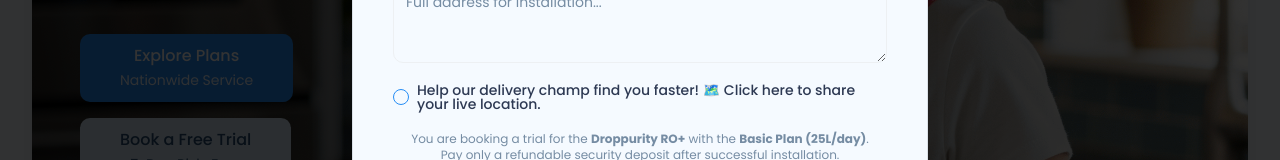
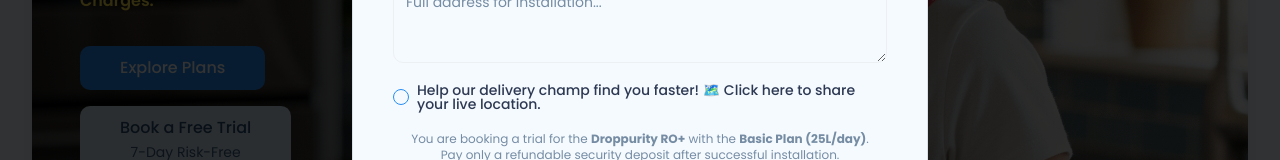
Before and after one commit to droppurity/web, a Next.js app: page / in a window 1280 px wide. Shown: the part 454-614 px from the top of the page. Built offline with nearby package versions, Linux system fonts and the light colour scheme; no server answers.

Commit message:
REMOVE TEXT NATIONAWIDE SERVISE  (_for element span_)

```diff
--- a/src/app/page.tsx
+++ b/src/app/page.tsx
@@ -194,9 +194,6 @@ export default function HomePage() {
                     <Link href="/plans">
                       <div className="flex flex-col items-center leading-tight">
                         <span>Explore Plans</span>
-                        <span className="mt-1 font-normal opacity-90 text-xs">
-                          Nationwide Service
-                        </span>
                       </div>
                     </Link>
                   </Button>
@@ -233,9 +230,6 @@ export default function HomePage() {
                       <Link href="/plans">
                         <div className="flex flex-col items-center leading-tight">
                           <span>Explore Plans</span>
-                          <span className="mt-1 font-normal opacity-90 text-sm">
-                            Nationwide Service
-                          </span>
                         </div>
                       </Link>
                     </Button>
```
